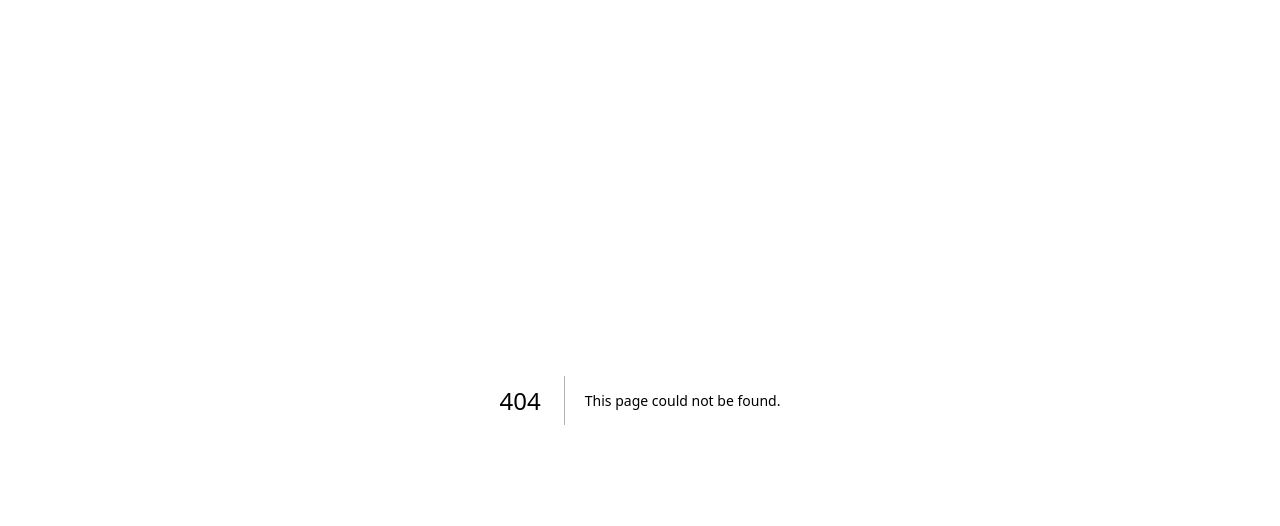
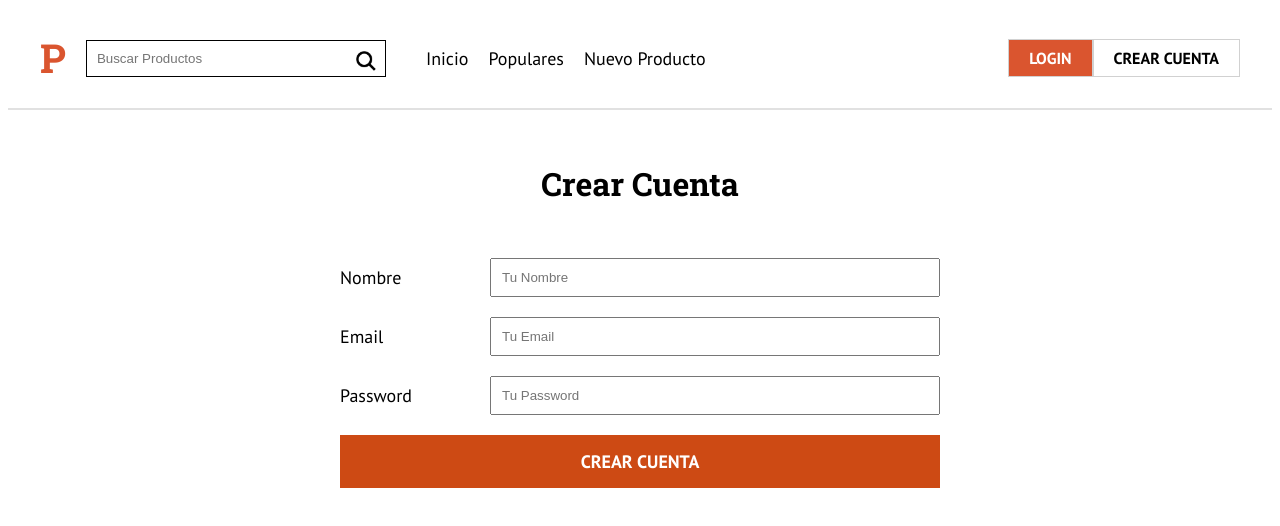
Before and after one commit to Sebchav/ProductHunt-Next, a Next.js app: page /crear-cuenta in a window 1280 px wide. Before the commit this address had no page. Shown: the top 526 px of the page. Built offline with nearby package versions, Linux system fonts and the light colour scheme.

Commit message:
Showing the Nav conditionally, Creating Form, Css to the Forms

```diff
--- a/components/layout/Header.js
+++ b/components/layout/Header.js
@@ -28,7 +28,7 @@
 
 const Header = () => {
 
-  const user = true;
+  const user = false;
 
   return (
     <header
@@ -75,11 +75,11 @@
                ) : (
 
                   <>
-                      <Link href="/">
+                      <Link href="/login">
                         <Boton
                           bgColor="true"
                         >Login</Boton></Link>
-                      <Link href="/">
+                      <Link href="/crear-cuenta">
                           <Boton>Crear Cuenta</Boton>
                       </Link>
                   </>
--- a/components/layout/Navegacion.js
+++ b/components/layout/Navegacion.js
@@ -21,8 +21,8 @@
   return (
     <Nav>
         <Link href="/">Inicio</Link>
-        <Link href="/">Populares</Link>
-        <Link href="/">Nuevo Producto</Link>
+        <Link href="/populare">Populares</Link>
+        <Link href="/nuevo-producto">Nuevo Producto</Link>
     </Nav>
   )
 }
--- /dev/null
+++ b/components/layout/ui/Formulario.js
@@ -0,0 +1,41 @@
+import styled from "@emotion/styled";
+
+
+export const Formulario = styled.form`
+    max-width: 600px;
+    width: 95%;
+    margin: 5rem auto 0 auto;
+`
+
+export const Campo = styled.div`
+    margin-bottom: 2rem;
+    display: flex;
+    align-items: center;
+
+    label{
+        flex: 0 0 150px;
+        font-size: 1.8rem;
+    }
+
+    input{
+        flex: 1;
+        padding: 1rem;
+    }
+`
+
+export const InputSubmit = styled.input`
+    background-color: #cd4a14;
+    width: 100%;
+    padding: 1.5rem;
+    text-align: center;
+    color: white;
+    font-size: 1.8rem;
+    text-transform: uppercase;
+    border: none;
+    font-family: "PT Sans", sans-serif;
+    font-weight: 700;
+
+    &:hover{
+        cursor: pointer;
+    }
+`
--- /dev/null
+++ b/pages/crear-cuenta.js
@@ -0,0 +1,62 @@
+import React from 'react'
+import { css } from "@emotion/react";
+import Layout from '../components/layout/Layout'
+import { Formulario, Campo, InputSubmit } from '../components/layout/ui/Formulario'
+
+const CrearCuenta = () => {
+  return (
+    <div>
+         <Layout>
+            <>
+                <h1
+                    css={css`
+                        text-align: center;
+                        margin-top: 5rem;
+                    `}
+                >Crear Cuenta</h1>
+                <Formulario>
+                    <Campo>
+                        <label htmlFor='nombre'>Nombre</label>
+                        <input
+                            type='text'
+                            id='nombre'
+                            placeholder='Tu Nombre'
+                            name='nombre'
+                        />
+                    </Campo>
+
+                    <Campo>
+                        <label htmlFor='email'>Email</label>
+                        <input
+                            type='email'
+                            id='email'
+                            placeholder='Tu Email'
+                            name='email'
+                        />
+                    </Campo>
+
+                    <Campo>
+                        <label htmlFor='password'>Password</label>
+                        <input
+                            type='password'
+                            id='password'
+                            placeholder='Tu Password'
+                            name='password'
+                        />
+                    </Campo>
+
+                    <InputSubmit
+                        type='submit'
+                        value="Crear Cuenta"
+                    />
+
+                </Formulario>
+            </>
+         </Layout>
+    </div>
+
+
+  )
+}
+
+export default CrearCuenta
```
Also changed, not shown: pages/buscar.js (added, +13 -0 lines), pages/login.js (added, +14 -0 lines), pages/nosotros.js (deleted, +0 -14 lines), pages/nuevo-producto.js (added, +14 -0 lines), pages/populares.js (added, +14 -0 lines).
